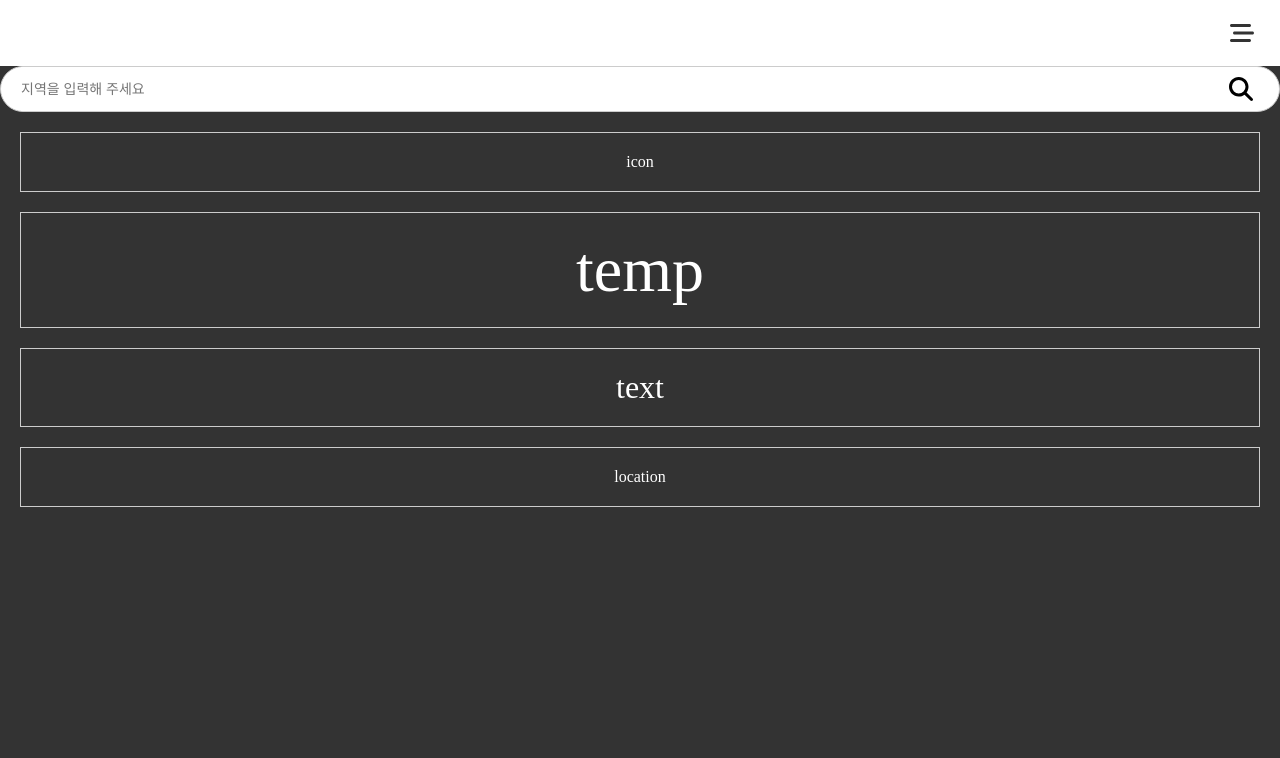
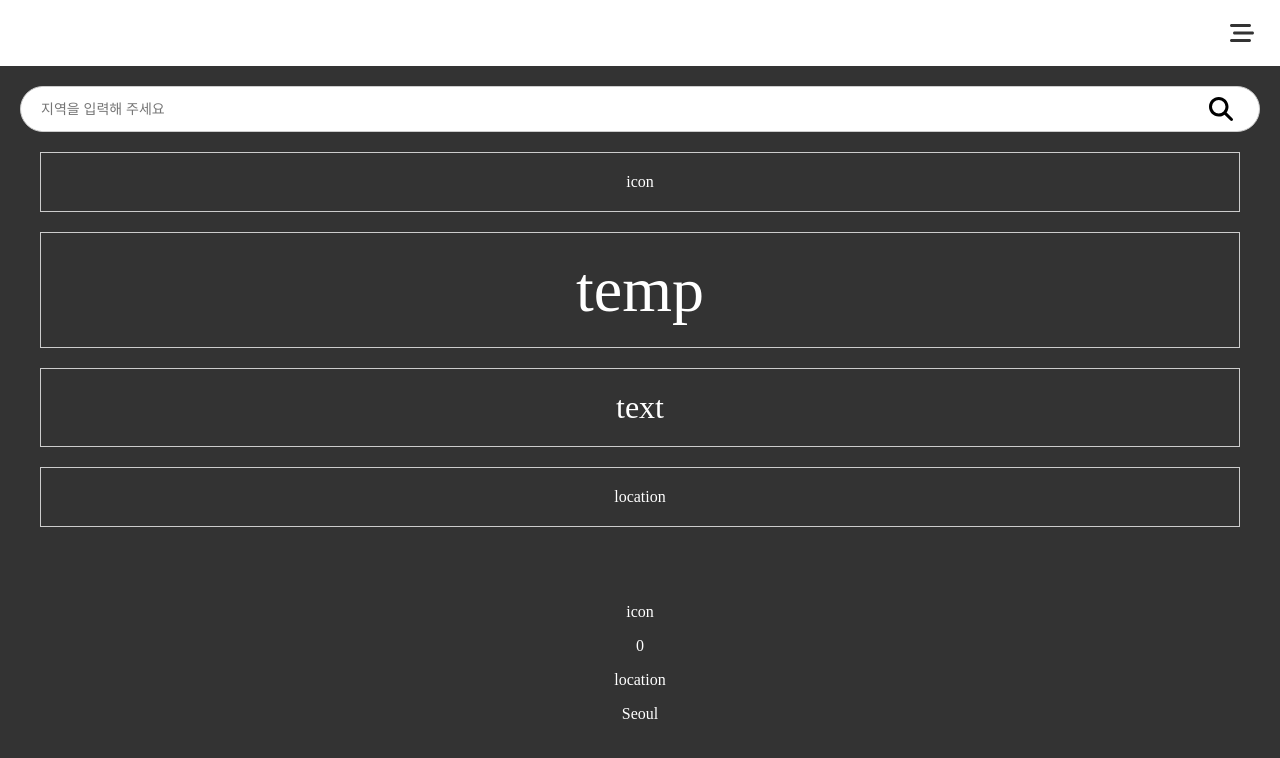
Before and after one commit to csslick/vue-weather-app2, a Vue app: page / in a window 1280 px wide. Shown: the top 758 px of the page. Built offline with nearby package versions, Linux system fonts and the light colour scheme; no server answers.

Commit message:
날씨정보가져오기

```diff
--- a/src/App.vue
+++ b/src/App.vue
@@ -1,11 +1,43 @@
 <script setup>
   import Navbar from './components/Navbar.vue';
   import MainComp from './components/MainComp.vue';
+  import { ref, onMounted } from 'vue';
+
+  // 날씨 데이터 상태변수
+  const weatherData = ref({
+    icon: 'icon',
+    temp: 0,
+    text: 'text',
+    location: 'location',
+    city: 'Seoul',
+  });
+
+  // 앱이 실행되면 날씨 데이터 가져오기
+  onMounted(() => {
+    console.log('mounted')
+    const API_URL = `https://api.openweathermap.org/data/2.5/weather?q=${weatherData.value.city}&appid=1a04a85ea40589be8e06a8562e3de28d`
+    fetch(API_URL)
+      .then(res => res.json())
+      .then(data => {
+        console.log(data);
+        weatherData.value.icon = data.weather[0].icon;
+        weatherData.value.temp = data.main.temp;
+        weatherData.value.text = data.weather[0].description;
+        weatherData.value.location = data.sys.country;
+        weatherData.value.city = data.name;
+        console.log(weatherData.value);
+      })
+  })
 </script>
 
 <template>
   <Navbar/>
   <MainComp/>
+
+  <p>{{ weatherData.icon }}</p>
+  <p>{{  weatherData.temp }}</p>
+  <p>{{  weatherData.location }}</p>
+  <p>{{  weatherData.city }}</p>
 </template>
 
 <style scoped lang="scss">
--- a/src/components/MainComp.vue
+++ b/src/components/MainComp.vue
@@ -9,3 +9,9 @@
   import SearchBar from './SearchBar.vue';
   import WeatherInfo from './WeatherInfo.vue';
 </script>
+
+<style lang="scss" scoped>
+  .container {
+    padding: 20px;
+  }
+</style>
```
